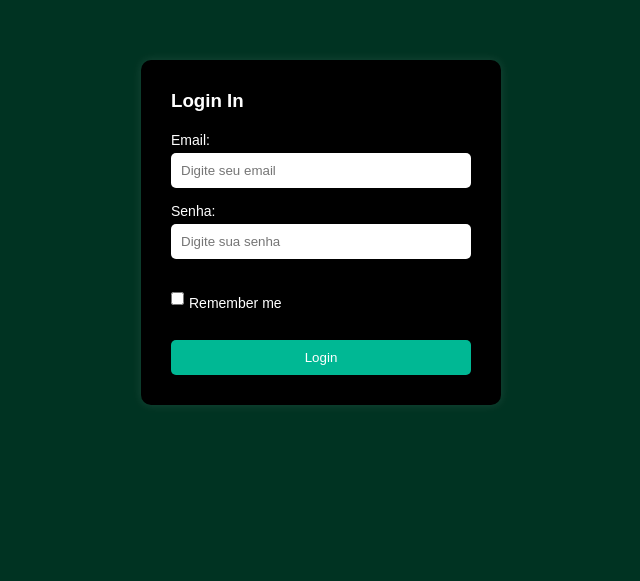
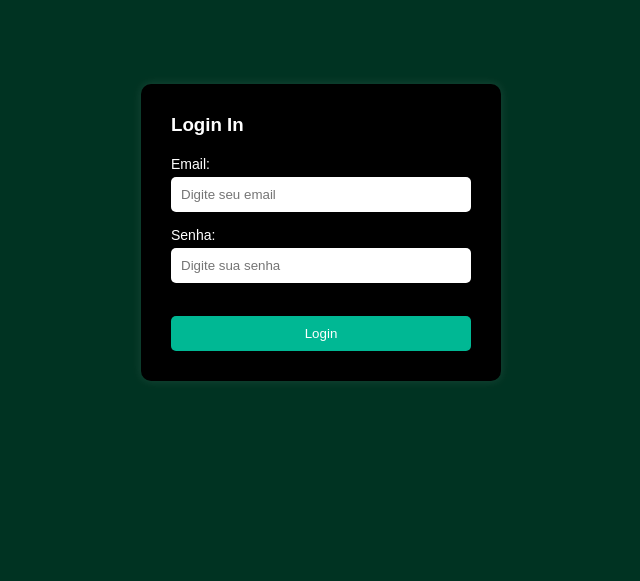
Before and after one commit to Emanuelly2025/mendesFlix, a plain HTML site: page login/index.html in a window 1280 px wide. Shown: the part 168-749 px from the top of the page, without its empty margins (319-959 px from the left). Drawn offline with Linux system fonts and the light colour scheme.

Commit message:
arrumar login

```diff
--- a/login/index.html
+++ b/login/index.html
@@ -15,10 +15,6 @@
   <input type="email" name="email" placeholder="Digite seu email">
   <label for="password">Senha:</label>
   <input type="password" name="password" placeholder="Digite sua senha"><br>
-  <div id="lembrar">
-  <input type="checkbox" name="Remember" >
-  <label for="Remember">Remember me</label>
-  </div>
     <button type="submit">Login</button>
   </form>
  </div>
--- a/login/style.css
+++ b/login/style.css
@@ -38,12 +38,7 @@ input{
   border: none;
   border-radius: 5px;
 }
-#lembrar{
-  display: flex;
-  align-items: center;
-  gap: 5px;
-  margin-bottom: 20px;
-}
+
 button{
   background-color: #00b894;
   color: white;
```
Also changed, not shown: index.html (+1 -1 lines).
